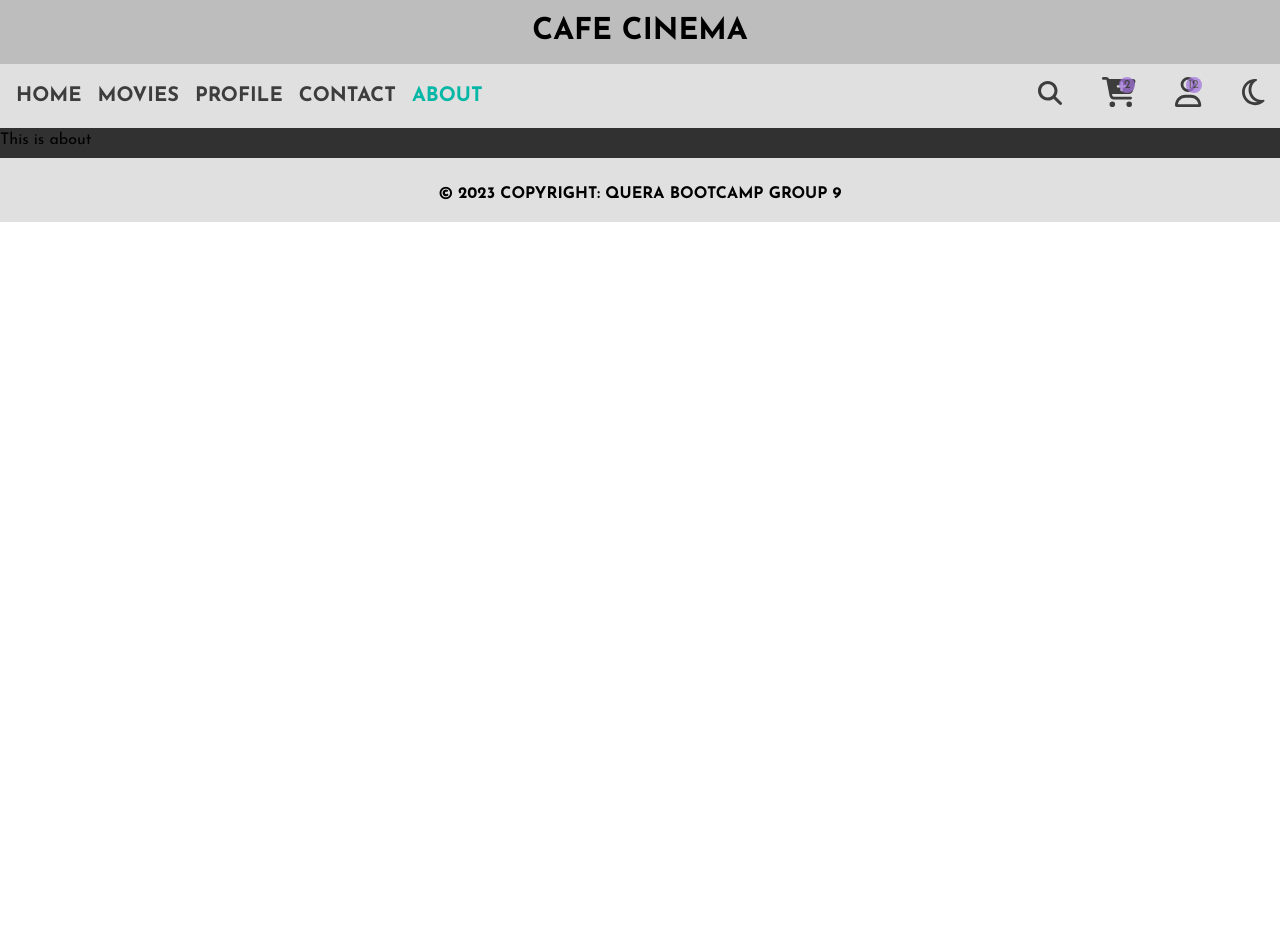
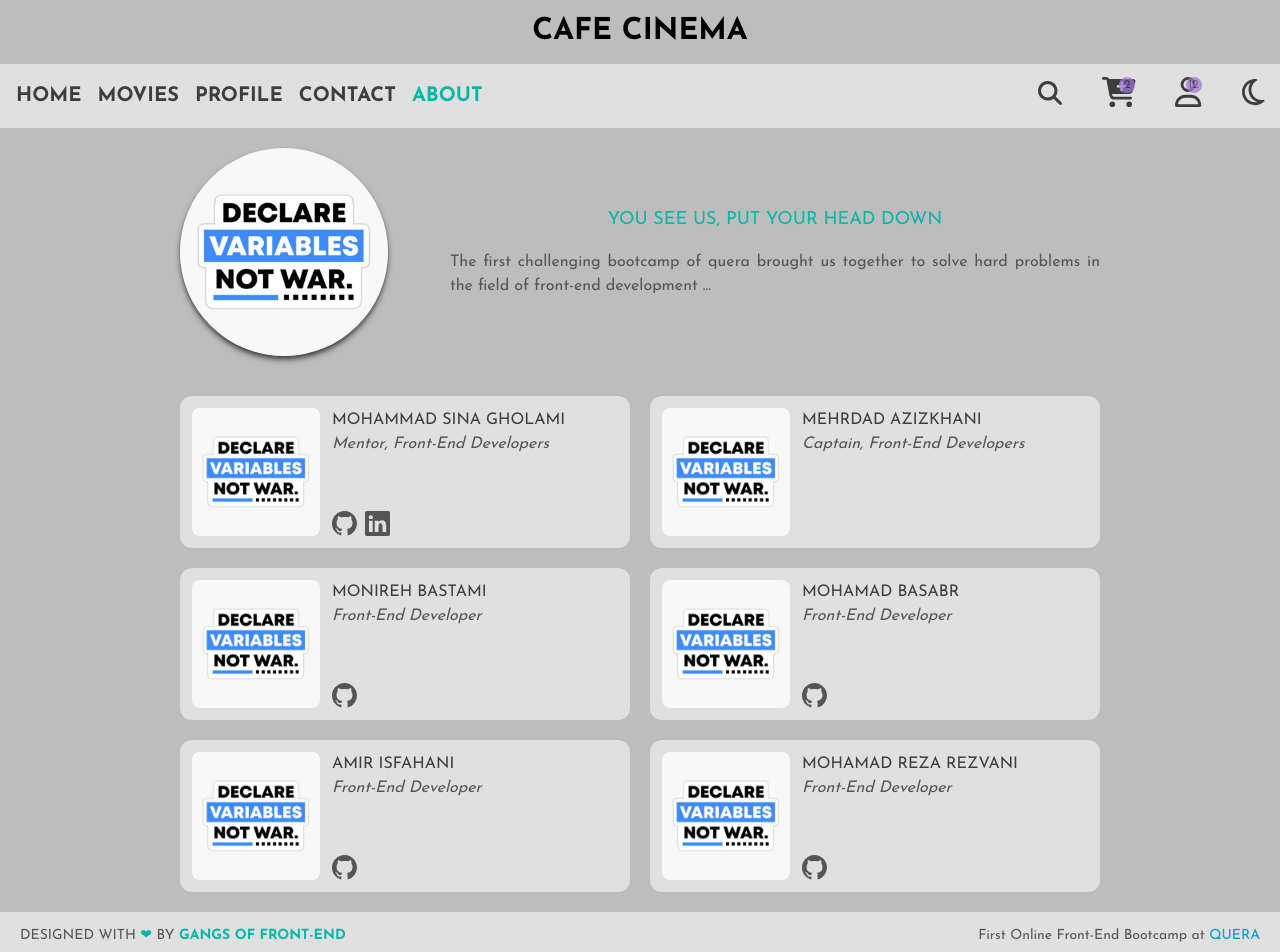
Before and after one commit to pnazmi95/cafe-cinema-react, a React (Create React App) app: page /about in a window 1280 px wide. Shown: the top 952 px of the page. Before the commit the page ends 800 px from the top, so only its background shows below. Built offline with nearby package versions, Linux system fonts and the light colour scheme.

Commit message:
feat(f&a): Add footer and about

```diff
--- /dev/null
+++ b/src/components/About/TeamCard/index.tsx
@@ -0,0 +1,50 @@
+import { BsGithub, BsInstagram, BsLinkedin, BsTwitter } from "react-icons/bs";
+import logo from "../../../assets/logo.jpg";
+interface TeamCardProps extends React.PropsWithChildren {
+  name: string;
+  role: string;
+  github?: string;
+  linkedin?: string;
+}
+
+export const TeamCard: React.FunctionComponent<TeamCardProps> = ({
+  name,
+  role,
+  github,
+  linkedin,
+}): JSX.Element => {
+  return (
+    <div className="flex w-[450px] items-center justify-between gap-3 rounded-xl bg-light-secondary p-3 text-light-content transition-all hover:scale-[102%] dark:bg-dark-secondary dark:text-dark-content">
+      <img className="w-32 rounded-lg" src={logo} alt="logo" />
+      <div className="flex h-full w-full flex-col justify-between">
+        <p className="te flex flex-col uppercase text-light-heading dark:text-dark-heading">
+          {name}
+          <span className="capitalize italic text-light-content dark:text-dark-content">
+            {" "}
+            {role}
+          </span>
+        </p>
+        <div className="flex gap-2">
+          <a
+            className={`hover:text-light-hover dark:hover:text-dark-hover ${
+              !github && "hidden"
+            }`}
+            target="_blank"
+            href={github}
+          >
+            <BsGithub size={25} />
+          </a>
+          <a
+            className={`hover:text-light-hover dark:hover:text-dark-hover ${
+              !linkedin && "hidden"
+            }`}
+            target="_blank"
+            href={linkedin}
+          >
+            <BsLinkedin size={25} />
+          </a>
+        </div>
+      </div>
+    </div>
+  );
+};
--- /dev/null
+++ b/src/components/About/index.tsx
@@ -0,0 +1,59 @@
+import logo from "../../assets/logo.jpg";
+import { TeamCard } from "./TeamCard";
+interface AboutProps extends React.PropsWithChildren {}
+
+export const About: React.FunctionComponent<AboutProps> = (): JSX.Element => {
+  return (
+    <section className="flex min-h-[calc(100vh-176px)] w-screen select-none flex-col items-center justify-center bg-light-primary p-5 text-light-content dark:bg-dark-primary dark:text-dark-content">
+      <div className="flex flex-col gap-10">
+        <div className="flex flex-col items-center justify-between gap-10 lg:flex-row">
+          <img
+            className="w-52 rounded-full shadow-md shadow-light-heading dark:shadow-dark-heading"
+            src={logo}
+            alt="mad frogs logo"
+          />
+          <div className="flex w-[90vw] flex-col items-center justify-center gap-4 sm:w-[70vw] lg:w-[600px] xl:w-[650px] 2xl:w-[1100px]">
+            <h2 className="uppercase text-light-hover dark:text-dark-hover sm:text-lg">
+            You see us, put your head down
+            </h2>
+            <p className="text-justify">
+              The first challenging bootcamp of quera brought us together to solve hard problems in the field of front-end development ...
+            </p>
+          </div>
+        </div>
+        <div className="grid grid-cols-1 gap-5 self-center lg:grid-cols-2 2xl:grid-cols-3">
+          <TeamCard
+            name="mohammad sina gholami"
+            role="mentor, front-end developers"
+            github="https://github.com/sinaGh-cyber"
+            linkedin="https://www.linkedin.com/in/mohammad-sina-gholami/"
+          />
+          <TeamCard
+            name="mehrdad azizkhani"
+            role="captain, front-end developers"
+          />
+          <TeamCard
+            name="monireh bastami"
+            role="front-end developer"
+            github="https://github.com/monirehbastami"
+          />
+          <TeamCard
+            name="mohamad basabr"
+            role="front-end developer"
+            github="https://github.com/MohammadBasabr"
+          />
+          <TeamCard
+            name="amir isfahani"
+            role="front-end developer"
+            github="https://github.com/amirhossein1811"
+          />
+          <TeamCard
+            name="mohamad reza rezvani"
+            role="front-end developer"
+            github="https://github.com/Mrrsh2000"
+          />
+        </div>
+      </div>
+    </section>
+  );
+};
--- a/src/components/Layout/Footer/index.tsx
+++ b/src/components/Layout/Footer/index.tsx
@@ -1,14 +1,32 @@
-interface IFooterProps extends React.PropsWithChildren {}
+import React from "react";
+import { Link } from "react-router-dom";
 
-const Footer: React.FunctionComponent<IFooterProps> = (props): JSX.Element => {
+interface FooterProps extends React.PropsWithChildren {}
+
+const Footer: React.FunctionComponent<FooterProps> = (): JSX.Element => {
   return (
-  <div>
-    <footer className="flex h-16 items-center justify-center bg-light-secondary dark:bg-dark-secondary">
-      <h3 className="text-md pt-2 font-bold uppercase  dark:text-dark-heading">
-           © 2023 Copyright: Quera Bootcamp Group 9
-        </h3>
+    <footer className="flex h-12 items-center justify-center bg-light-secondary p-5 text-sm text-light-content dark:bg-dark-secondary dark:text-dark-content">
+      <div className="flex w-full justify-center md:justify-between">
+        <div className="uppercase">
+          designed with{" "}
+          <span className="text-light-hover dark:text-dark-hover"> ❤ </span>
+          by
+          <span className="font-bold text-light-hover dark:text-dark-hover">
+            <Link to="/about"> Gangs Of Front-End</Link>
+          </span>
+        </div>
+        <div className="hidden md:block">
+          First Online Front-End Bootcamp at{" "}
+          <a
+            className="uppercase text-[#009cc6]"
+            target="_blank"
+            href="https://quera.org/"
+          >
+            quera
+          </a>
+        </div>
+      </div>
     </footer>
-  </div>
   );
 };
 
--- a/src/components/Layout/index.tsx
+++ b/src/components/Layout/index.tsx
@@ -6,7 +6,7 @@ interface ILayoutProps extends React.PropsWithChildren {}
 
 const Layout: React.FunctionComponent<ILayoutProps> = (props): JSX.Element => {
   return (
-    <div className="font-display">
+    <div className="font-display overflow-hidden">
       <Header />
       <div>
         <Outlet />
--- a/src/components/MovieDetail/index.tsx
+++ b/src/components/MovieDetail/index.tsx
@@ -8,8 +8,14 @@ const MovieDetail: React.FunctionComponent<IMovieDetailProps> = ({
 }): JSX.Element => {
   return (
     <section
-      className=" w-screen bg-cover bg-center md:h-screen  "
-      style={{ backgroundImage: `url(${movies[movieId].slider})` }}
+      className="h-[calc(100vh-176px)] w-full bg-cover bg-center"
+      // md:h-[clac(100vh-192px)]
+      style={{
+        backgroundImage: `url(${movies[movieId].slider})`,
+        backgroundRepeat: `no-repeat`,
+        backgroundPosition: `center center`,
+        backgroundSize: `cover`,
+      }}
     >
       <div className="flex h-full w-full items-center justify-center bg-light-primary p-5 backdrop-blur-lg dark:bg-dark-primary md:w-1/2">
         <div className="flex flex-col gap-5  sm:flex-row">
@@ -35,7 +41,7 @@ const MovieDetail: React.FunctionComponent<IMovieDetailProps> = ({
                   </span>
                 </div>
               </div>
-              <span className="text-2xl text-light-hover">sumery:</span>
+              <span className="text-2xl text-light-hover">summary:</span>
               <p className="text-1xl"> {movies[movieId].summary}</p>
             </div>
             <div>
@@ -56,9 +62,10 @@ const MovieDetail: React.FunctionComponent<IMovieDetailProps> = ({
                   {movies[movieId].stars.join(" | ")}
                 </span>
               </div>
-              {/* <button onClick={() => handleClick(movieId)} className=" border-blue-700 center flex w-full content-center items-center justify-center rounded bg-dark-hover py-2 px-4 text-2xl font-bold uppercase text-dark-primary">
+              {/* onClick={() => handleClick(movieId)} */}
+              <button className=" border-blue-700 center flex w-full content-center items-center justify-center rounded bg-dark-hover py-2 px-4 text-2xl font-bold uppercase text-dark-primary">
                 buy
-              </button> */}
+              </button>
             </div>
           </div>
         </div>
--- a/src/components/Slider/index.tsx
+++ b/src/components/Slider/index.tsx
@@ -29,7 +29,7 @@ const MoviesSlider: React.FunctionComponent<
 
   return (
     <div className="flex flex-col items-center justify-center bg-light-primary dark:bg-dark-primary">
-      <div className="group relative m-auto h-[calc(100vh-192px)] w-full max-w-7xl px-2 pb-12 pt-2">
+      <div className="group relative m-auto h-[calc(100vh-176px)] w-full max-w-7xl px-2 pb-12 pt-2">
         <div
           style={{
             backgroundImage: `url(${movieItems[currentIndex].slider})`,
--- a/src/pages/AboutPage/index.tsx
+++ b/src/pages/AboutPage/index.tsx
@@ -1,8 +1,10 @@
+import { About } from "../../components/About";
+
 interface IAboutPageProps extends React.PropsWithChildren{}
 const AboutPage: React.FunctionComponent<IAboutPageProps> = (props):JSX.Element => {
     return (
-        <div className="bg-dark-secondary h-[30px]">
-            This is about
+        <div>
+            <About />
         </div>
     );
 };
```
Also changed, not shown: src/assets/logo.jpg (added).
